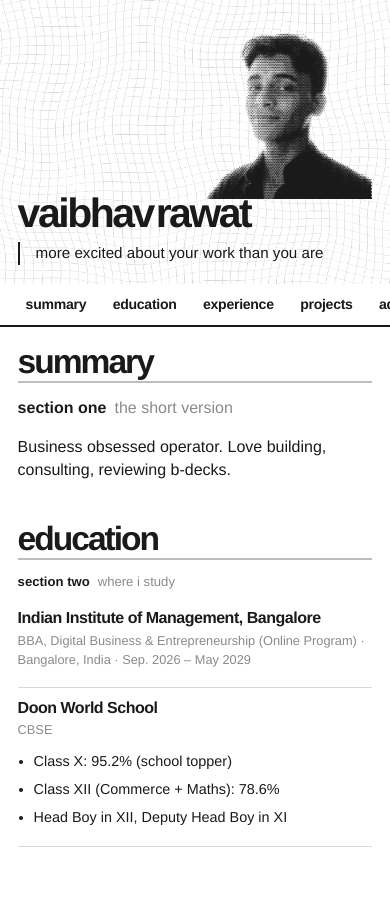
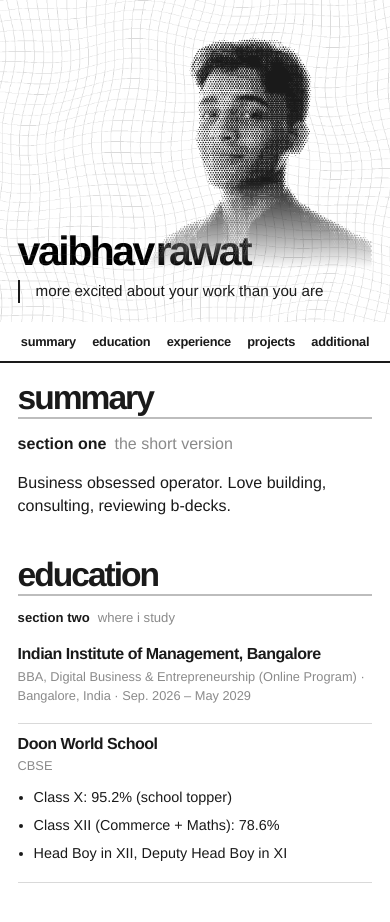
Before and after one commit to vr-vaibhavrawat/resumeproject, a plain HTML site: page index.html in a window 390 px wide. Shown: the top 922 px of the page. Drawn offline with Linux system fonts and the light colour scheme.

Commit message:
Update style.css

```diff
--- a/style.css
+++ b/style.css
@@ -437,3 +437,38 @@ nav a:hover {
     font-size: 0.82rem;
   }
 }
+
+/* ---------- Mobile hero: name overlaps the photo ---------- */
+@media (max-width: 800px) {
+  header img {
+    width: 250px;
+    margin: 0;
+    justify-self: end;
+    /* fade the photo's flat bottom edge so the name sits on it cleanly */
+    -webkit-mask-image: linear-gradient(to bottom, #000 65%, transparent 100%);
+    mask-image: linear-gradient(to bottom, #000 65%, transparent 100%);
+  }
+
+  header h1 {
+    position: relative;
+    z-index: 2;
+    margin: -3.2rem 0 0;
+    color: #ffffff;
+    /* white text turns black on light areas and stays white over the dark jacket */
+    mix-blend-mode: difference;
+  }
+
+  /* all five nav links fit on one line, spaced evenly */
+  nav {
+    display: flex;
+    justify-content: space-between;
+    padding: 0.3rem 1.1rem;
+    overflow: visible;
+  }
+
+  nav a {
+    margin: 0;
+    padding: 0.3rem 0.2rem;
+    font-size: 0.8rem;
+  }
+}
```
